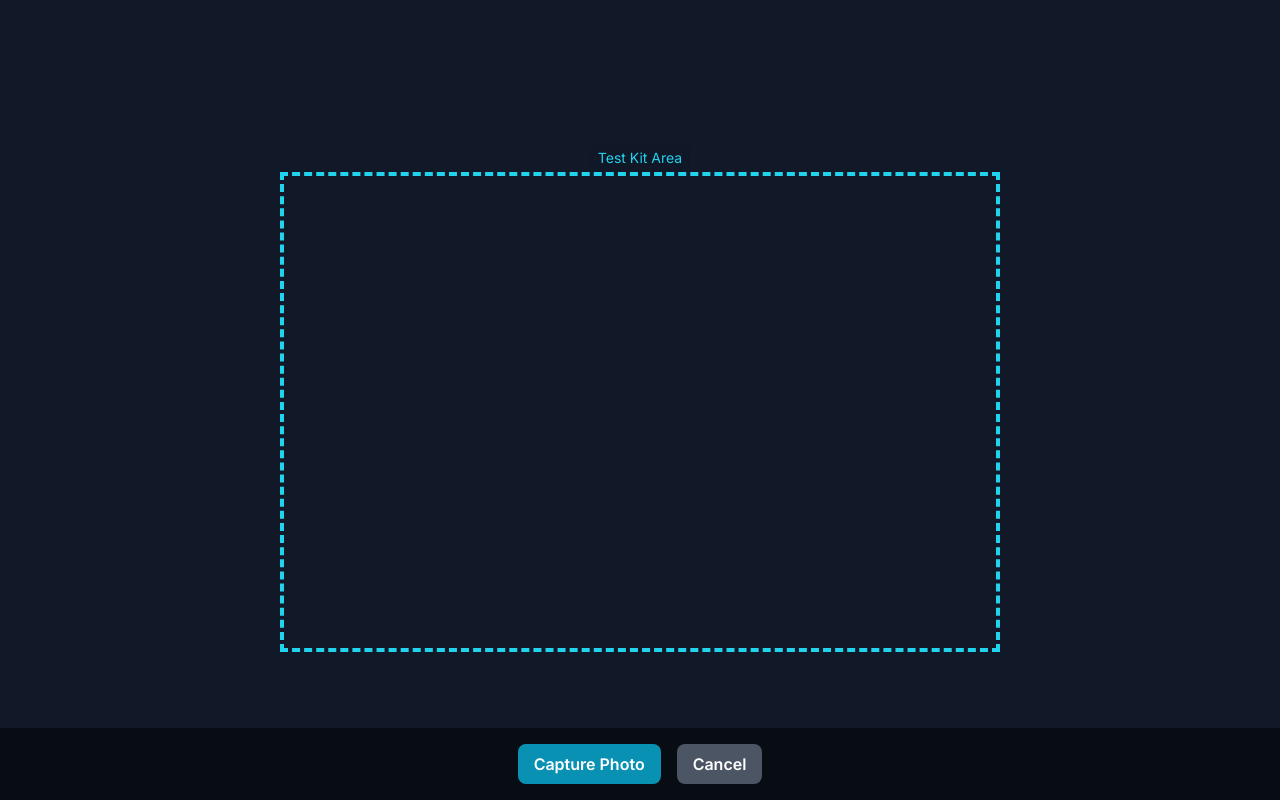
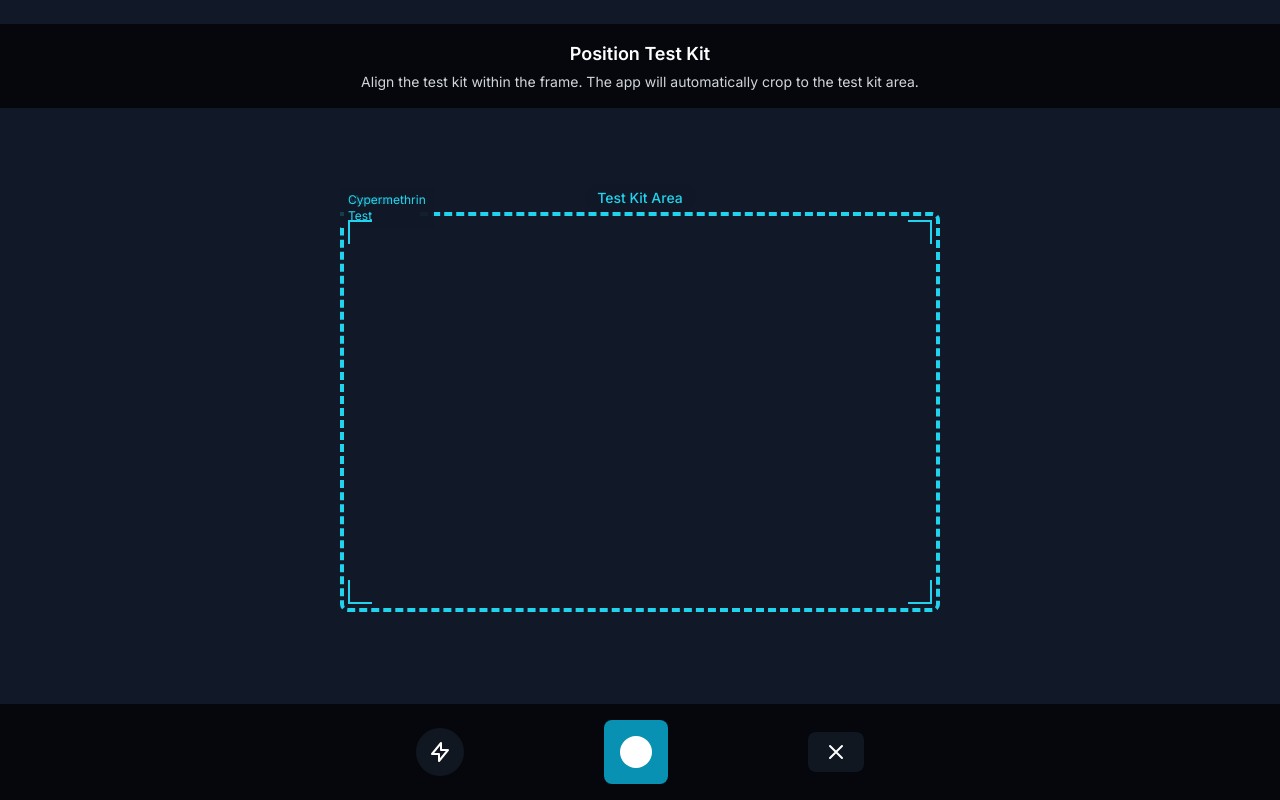
Before and after one commit to e-muzi/biosensor-analysis-platform, a React (Vite) app: page / in a window 1280 px wide. Both pictures are taken after a click on the button "📷 Use Camera". Built offline with nearby package versions, Linux system fonts and the light colour scheme; no server answers.

Commit message:
fix: capture image feature

```diff
--- a/components/analyze/CameraCapture.tsx
+++ b/components/analyze/CameraCapture.tsx
@@ -1,5 +1,6 @@
-import React, { useRef, useCallback, useEffect } from 'react';
+import React, { useRef, useCallback, useEffect, useState } from 'react';
 import { AppButton } from '../shared';
+import { CALIBRATION_STRIPS, PESTICIDE_ROIS } from '../../utils/analysis';
 
 interface CameraCaptureProps {
   onCapture: (imageSrc: string) => void;
@@ -10,6 +11,8 @@ interface CameraCaptureProps {
 export const CameraCapture: React.FC<CameraCaptureProps> = ({ onCapture, onClose, onError }) => {
   const videoRef = useRef<HTMLVideoElement>(null);
   const streamRef = useRef<MediaStream | null>(null);
+  const [isCapturing, setIsCapturing] = useState(false);
+  const [flashEnabled, setFlashEnabled] = useState(false);
 
   const stopCamera = useCallback(() => {
     if (streamRef.current) {
@@ -19,28 +22,89 @@ export const CameraCapture: React.FC<CameraCaptureProps> = ({ onCapture, onClose
   }, []);
 
   const handleCapturePhoto = useCallback(() => {
-    if (!videoRef.current) return;
+    if (!videoRef.current || isCapturing) return;
 
+    setIsCapturing(true);
+
+    try {
       const canvas = document.createElement('canvas');
-    canvas.width = videoRef.current.videoWidth;
-    canvas.height = videoRef.current.videoHeight;
+      const video = videoRef.current;
+
+      // Set canvas size to match video dimensions
+      canvas.width = video.videoWidth;
+      canvas.height = video.videoHeight;
+
       const ctx = canvas.getContext('2d');
       if (!ctx) {
         onError('Could not process image.');
-      onClose();
+        setIsCapturing(false);
         return;
       }
-    ctx.drawImage(videoRef.current, 0, 0, canvas.width, canvas.height);
-    const dataUrl = canvas.toDataURL('image/jpeg');
+
+      // Draw the full video frame
+      ctx.drawImage(video, 0, 0, canvas.width, canvas.height);
+
+      // Calculate the test kit area bounds (covers all calibration strips and test areas)
+      // Based on the analysis layout: x from 0.04 to 0.96, y from 0.15 to 0.85
+      const kitX = Math.floor(canvas.width * 0.04);
+      const kitY = Math.floor(canvas.height * 0.15);
+      const kitWidth = Math.floor(canvas.width * 0.92); // 0.96 - 0.04
+      const kitHeight = Math.floor(canvas.height * 0.7); // 0.85 - 0.15
+
+      // Create a new canvas for the cropped test kit area
+      const croppedCanvas = document.createElement('canvas');
+      croppedCanvas.width = kitWidth;
+      croppedCanvas.height = kitHeight;
+
+      const croppedCtx = croppedCanvas.getContext('2d');
+      if (!croppedCtx) {
+        onError('Could not process cropped image.');
+        setIsCapturing(false);
+        return;
+      }
+
+      // Draw only the test kit area
+      croppedCtx.drawImage(
+        canvas,
+        kitX, kitY, kitWidth, kitHeight,  // Source rectangle
+        0, 0, kitWidth, kitHeight          // Destination rectangle
+      );
+
+      const dataUrl = croppedCanvas.toDataURL('image/jpeg', 0.9);
       onCapture(dataUrl);
       onClose();
-  }, [onCapture, onClose, onError]);
+    } catch (error) {
+      console.error('Capture error:', error);
+      onError('Failed to capture image. Please try again.');
+      setIsCapturing(false);
+    }
+  }, [onCapture, onClose, onError, isCapturing]);
+
+  const toggleFlash = useCallback(() => {
+    if (streamRef.current) {
+      const videoTrack = streamRef.current.getVideoTracks()[0];
+      if (videoTrack && videoTrack.getCapabilities) {
+        const capabilities = videoTrack.getCapabilities();
+        // Check if torch is supported (TypeScript doesn't know about this property)
+        if ('torch' in capabilities) {
+          setFlashEnabled(!flashEnabled);
+          videoTrack.applyConstraints({
+            advanced: [{ torch: !flashEnabled } as any]
+          });
+        }
+      }
+    }
+  }, [flashEnabled]);
 
   useEffect(() => {
     const startCamera = async () => {
       try {
         const stream = await navigator.mediaDevices.getUserMedia({
-          video: { facingMode: 'environment' }
+          video: {
+            facingMode: 'environment',
+            width: { ideal: 1920 },
+            height: { ideal: 1080 }
+          }
         });
         if (videoRef.current) {
           videoRef.current.srcObject = stream;
@@ -65,26 +129,121 @@ export const CameraCapture: React.FC<CameraCaptureProps> = ({ onCapture, onClose
   }, [stopCamera, onError, onClose]);
 
   return (
-    <div className="fixed inset-0 bg-gray-900 z-50 flex flex-col items-center justify-center" role="dialog" aria-modal="true" aria-labelledby="camera-title">
+    <div className="fixed inset-0 bg-gray-900 z-50 flex flex-col" role="dialog" aria-modal="true" aria-labelledby="camera-title">
       <h2 id="camera-title" className="sr-only">Camera View</h2>
-      <video ref={videoRef} autoPlay playsInline className="w-full h-full object-contain"></video>
 
-      <div className="absolute top-1/2 left-1/2 -translate-x-1/2 -translate-y-1/2 w-[90vmin] h-[60vmin] pointer-events-none">
-        {/* Single border around the entire test kit - no individual pesticide borders */}
-        <div className="absolute border-4 border-cyan-400 border-dashed w-full h-full">
-          <div className="absolute -top-8 left-1/2 -translate-x-1/2 text-cyan-400 bg-gray-900 bg-opacity-70 px-2 py-1 text-sm rounded">
+      {/* Header with instructions */}
+      <div className="absolute top-0 left-0 right-0 z-10 bg-black bg-opacity-70 text-white p-4">
+        <div className="text-center">
+          <h3 className="text-lg font-semibold mb-1">Position Test Kit</h3>
+          <p className="text-sm text-gray-300">Align the test kit within the frame. The app will automatically crop to the test kit area.</p>
+        </div>
+      </div>
+
+      {/* Camera view */}
+      <div className="flex-1 relative">
+        <video
+          ref={videoRef}
+          autoPlay
+          playsInline
+          className="w-full h-full object-cover"
+        />
+
+        {/* Test kit overlay with detailed layout */}
+        <div className="absolute inset-0 flex items-center justify-center">
+          <div className="relative w-[90vmin] h-[60vmin] max-w-[600px] max-h-[400px]">
+            {/* Main test kit border */}
+            <div className="absolute inset-0 border-4 border-cyan-400 border-dashed rounded-lg">
+              <div className="absolute -top-8 left-1/2 -translate-x-1/2 text-cyan-400 bg-gray-900 bg-opacity-80 px-3 py-1 text-sm rounded-full font-medium">
                 Test Kit Area
+              </div>
+            </div>
+
+            {/* Calibration strips overlay */}
+            {CALIBRATION_STRIPS.map((strip, index) => (
+              <div key={`cal-${strip.name}`} className="absolute">
+                <div
+                  className="border-2 border-green-400 border-dashed bg-green-400 bg-opacity-10"
+                  style={{
+                    top: `${strip.roi.y * 100}%`,
+                    left: `${strip.roi.x * 100}%`,
+                    width: `${strip.roi.width * 100}%`,
+                    height: `${strip.roi.height * 100}%`
+                  }}
+                >
+                  <div className="absolute -top-6 left-0 text-green-400 bg-gray-900 bg-opacity-80 px-2 py-1 text-xs rounded">
+                    {strip.name} Cal
+                  </div>
+                </div>
+              </div>
+            ))}
+
+            {/* Test areas overlay */}
+            {PESTICIDE_ROIS.map(({name, roi}) => (
+              <div key={`test-${name}`} className="absolute">
+                <div
+                  className="border-2 border-cyan-400 border-dashed bg-cyan-400 bg-opacity-10"
+                  style={{
+                    top: `${roi.y * 100}%`,
+                    left: `${roi.x * 100}%`,
+                    width: `${roi.width * 100}%`,
+                    height: `${roi.height * 100}%`
+                  }}
+                >
+                  <div className="absolute -top-6 left-0 text-cyan-400 bg-gray-900 bg-opacity-80 px-2 py-1 text-xs rounded">
+                    {name} Test
+                  </div>
+                </div>
+              </div>
+            ))}
+
+            {/* Corner guides */}
+            <div className="absolute top-2 left-2 w-6 h-6 border-l-2 border-t-2 border-cyan-400"></div>
+            <div className="absolute top-2 right-2 w-6 h-6 border-r-2 border-t-2 border-cyan-400"></div>
+            <div className="absolute bottom-2 left-2 w-6 h-6 border-l-2 border-b-2 border-cyan-400"></div>
+            <div className="absolute bottom-2 right-2 w-6 h-6 border-r-2 border-b-2 border-cyan-400"></div>
           </div>
         </div>
       </div>
 
-      <div className="absolute bottom-0 left-0 right-0 p-4 bg-black bg-opacity-50 flex justify-center space-x-4">
-        <AppButton onClick={handleCapturePhoto}>
-          Capture Photo
+      {/* Bottom controls */}
+      <div className="absolute bottom-0 left-0 right-0 p-4 bg-black bg-opacity-70">
+        <div className="flex items-center justify-between max-w-md mx-auto">
+          {/* Flash toggle */}
+          <button
+            onClick={toggleFlash}
+            className="p-3 rounded-full bg-gray-800 bg-opacity-50 text-white hover:bg-opacity-70 transition-all"
+            title="Toggle Flash"
+          >
+            <svg className="w-6 h-6" fill="none" stroke="currentColor" viewBox="0 0 24 24">
+              <path strokeLinecap="round" strokeLinejoin="round" strokeWidth={2} d="M13 10V3L4 14h7v7l9-11h-7z" />
+            </svg>
+          </button>
+
+          {/* Capture button */}
+          <AppButton
+            onClick={handleCapturePhoto}
+            disabled={isCapturing}
+            className="w-16 h-16 rounded-full bg-cyan-500 hover:bg-cyan-600 disabled:bg-gray-600 flex items-center justify-center"
+          >
+            {isCapturing ? (
+              <div className="w-6 h-6 border-2 border-white border-t-transparent rounded-full animate-spin"></div>
+            ) : (
+              <div className="w-8 h-8 bg-white rounded-full"></div>
+            )}
           </AppButton>
-        <AppButton onClick={onClose} variant="secondary">
-          Cancel
+
+          {/* Cancel button */}
+          <AppButton
+            onClick={onClose}
+            variant="secondary"
+            className="p-3 rounded-full bg-gray-800 bg-opacity-50 hover:bg-opacity-70"
+          >
+            <svg className="w-6 h-6" fill="none" stroke="currentColor" viewBox="0 0 24 24">
+              <path strokeLinecap="round" strokeLinejoin="round" strokeWidth={2} d="M6 18L18 6M6 6l12 12" />
+            </svg>
           </AppButton>
+        </div>
       </div>
     </div>
   );
--- a/components/analyze/CaptureScreen.tsx
+++ b/components/analyze/CaptureScreen.tsx
@@ -1,7 +1,7 @@
 import React, { useState, useCallback } from 'react';
 import { analyzeWithCalibrationStrips } from '../../utils/analysis';
 import { AppButton } from '../shared';
-import { CameraCapture, ImageUpload, ImageDisplay, ImageAlignment } from './';
+import { CameraCapture, ImageUpload, ImageDisplay } from './';
 import type { CalibrationResult } from '../../types';
 
 interface CaptureScreenProps {
@@ -13,21 +13,10 @@ export const CaptureScreen: React.FC<CaptureScreenProps> = ({ onAnalysisComplete
   const [error, setError] = useState<string | null>(null);
   const [isAnalyzing, setIsAnalyzing] = useState(false);
   const [isCameraOpen, setIsCameraOpen] = useState(false);
-  const [showAlignment, setShowAlignment] = useState(false);
 
   const handleImageSelect = (src: string) => {
     setImageSrc(src);
     setError(null);
-    setShowAlignment(true); // Show alignment step after image selection
-  };
-
-  const handleAlignmentConfirm = (alignedImageSrc: string) => {
-    setImageSrc(alignedImageSrc);
-    setShowAlignment(false);
-  };
-
-  const handleAlignmentBack = () => {
-    setShowAlignment(false);
   };
 
   const handleAnalyze = useCallback(async () => {
@@ -58,7 +47,6 @@ export const CaptureScreen: React.FC<CaptureScreenProps> = ({ onAnalysisComplete
   const handleClearImage = () => {
     setImageSrc(null);
     setError(null);
-    setShowAlignment(false);
   };
 
   const handleOpenCamera = () => {
@@ -78,19 +66,7 @@ export const CaptureScreen: React.FC<CaptureScreenProps> = ({ onAnalysisComplete
     setImageSrc(capturedImageSrc);
     setIsCameraOpen(false);
     setError(null);
-    setShowAlignment(true); // Show alignment step after camera capture
   };
-
-  // Show alignment screen if image is selected and alignment is enabled
-  if (showAlignment && imageSrc) {
-    return (
-      <ImageAlignment
-        imageSrc={imageSrc}
-        onConfirm={handleAlignmentConfirm}
-        onBack={handleAlignmentBack}
-      />
-    );
-  }
 
   return (
     <div className="p-4 md:p-6 max-w-4xl mx-auto flex flex-col items-center space-y-6">
@@ -105,7 +81,7 @@ export const CaptureScreen: React.FC<CaptureScreenProps> = ({ onAnalysisComplete
       ) : (
         <>
           <div className="w-full max-w-md">
-            <ImageDisplay imageSrc={imageSrc} />
+            <ImageDisplay imageSrc={imageSrc} showROIs={false} />
           </div>
 
           {!imageSrc && (
@@ -117,7 +93,7 @@ export const CaptureScreen: React.FC<CaptureScreenProps> = ({ onAnalysisComplete
             </div>
           )}
 
-          {imageSrc && !showAlignment && (
+          {imageSrc && (
             <div className="flex flex-col sm:flex-row gap-4 w-full max-w-md">
               <AppButton onClick={handleClearImage} variant="secondary" className="flex-1">
                 Clear Image
--- a/components/analyze/index.ts
+++ b/components/analyze/index.ts
@@ -4,4 +4,3 @@ export { CameraCapture } from './CameraCapture';
 export { ImageUpload } from './ImageUpload';
 export { ImageDisplay } from './ImageDisplay';
 export { ResultCard } from './ResultCard';
-export { ImageAlignment } from './ImageAlignment';
```
Also changed, not shown: 1 other file (tests, documents, lock files or other folders). Lines whose indentation alone changed are shown as unchanged.
